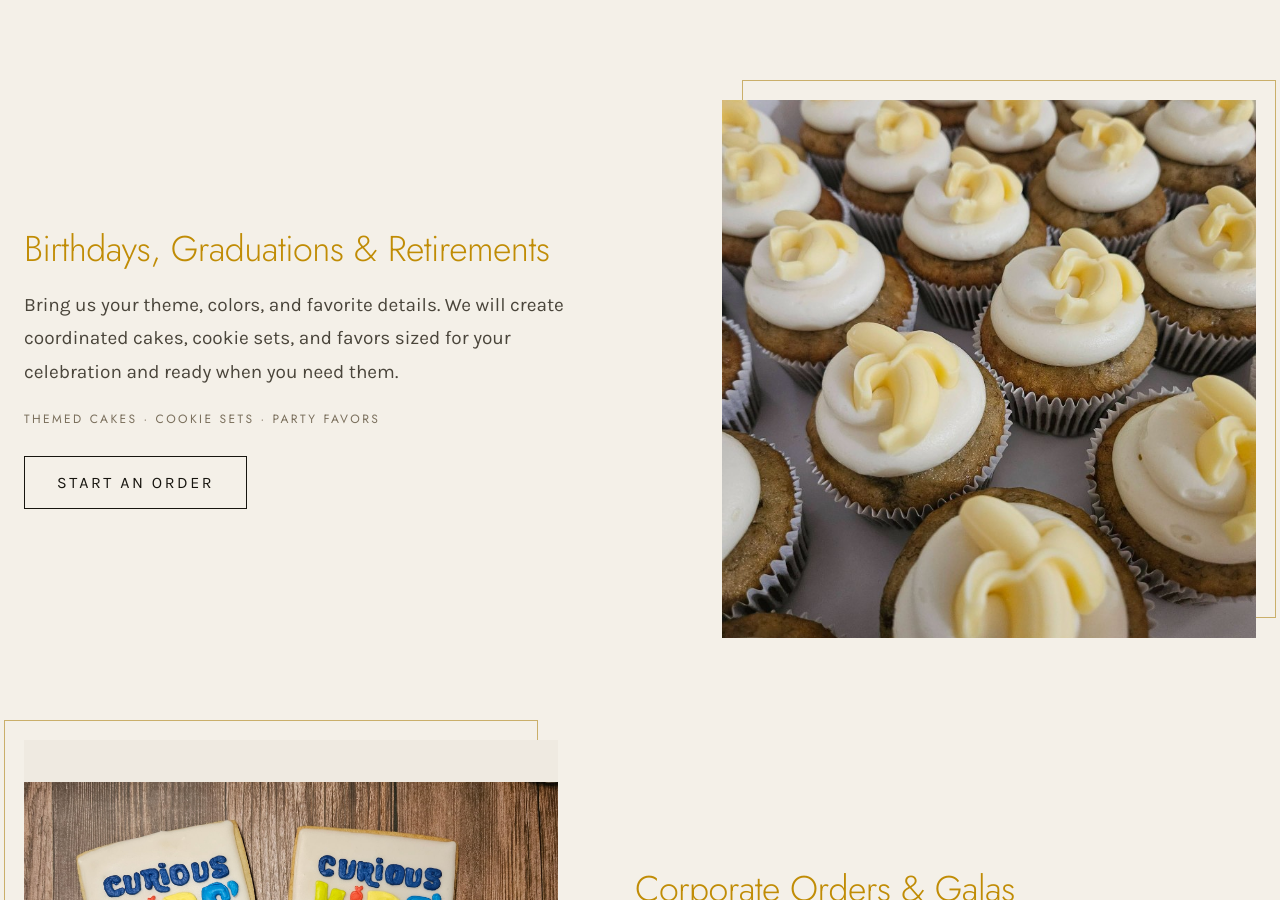
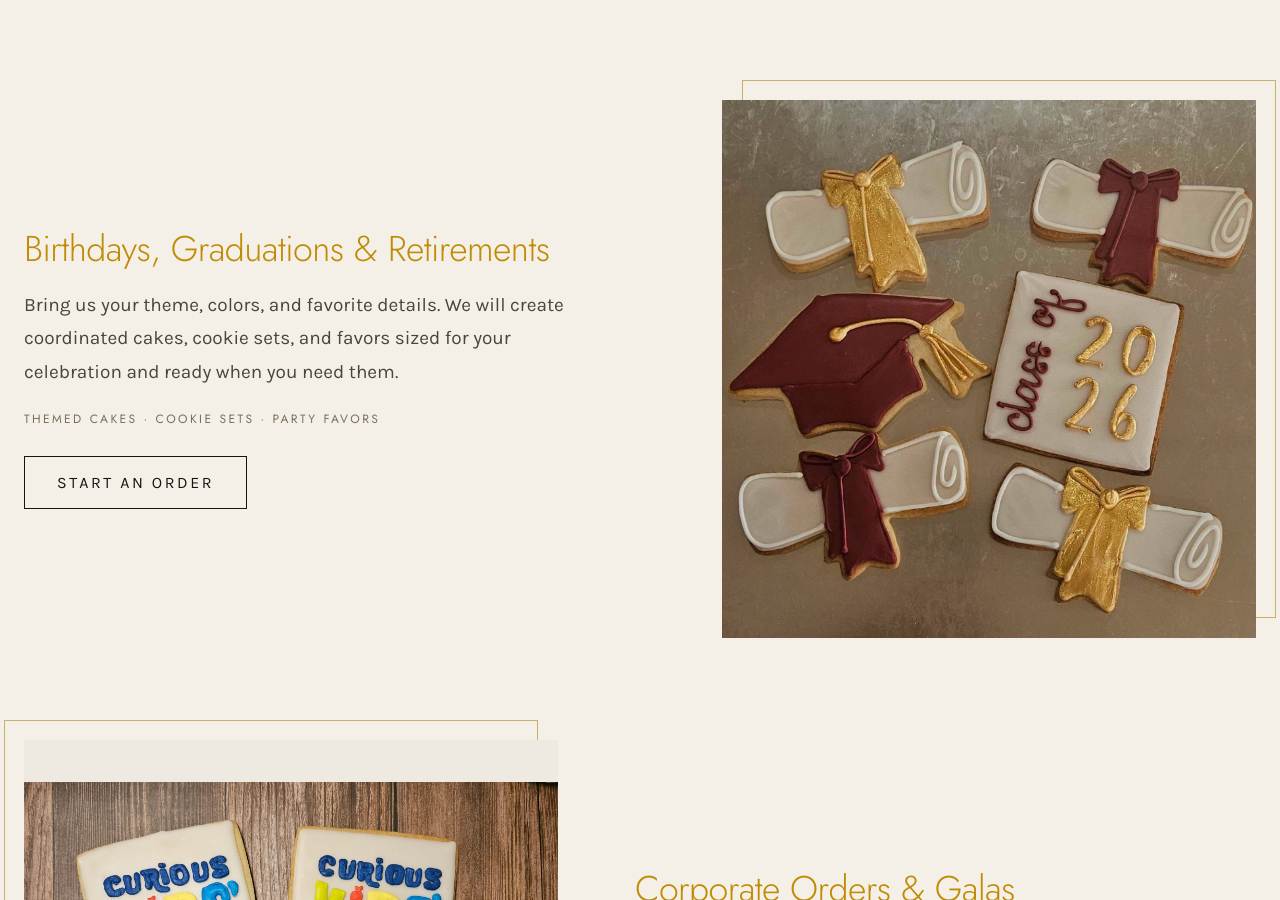
Before and after one commit to webstix-git/Amanda-Jane-s-Bakery, a Next.js app: page /catering in a window 1280 px wide. Shown: the part 1343-2243 px from the top of the page. Built offline with nearby package versions, Linux system fonts and the light colour scheme.

Commit message:
feedaback

```diff
--- /dev/null
+++ b/_copy-grad.js
@@ -0,0 +1,6 @@
+const fs = require('fs');
+fs.copyFileSync(
+  'C:\\Users\\DELL\\.cursor\\projects\\c-Next-js-projects-Amanda-Jane-s-Bakery\\assets\\c__Users_DELL_AppData_Roaming_Cursor_User_workspaceStorage_44708a79ac0d9e3fd19f0348b1c7c699_images_catering-wedding-86cdb060-87bf-443c-ae2b-15eb2ffcc598.png',
+  'C:\\Next-js-projects\\Amanda Jane\'s Bakery\\public\\images\\catering-corporate.jpg'
+);
+console.log('done');
--- a/app/catering/page.tsx
+++ b/app/catering/page.tsx
@@ -74,8 +74,8 @@ export default function CateringPage() {
             <div className="frame">
               <div className="frame-border right" />
               <Image
-                src="/images/catering-corporate.png"
-                alt="Banana cupcakes for a birthday or celebration order"
+                src="/images/catering-wedding.png"
+                alt="Hand-decorated graduation cookies with caps, diplomas, and Class of 2026 design"
                 width={900}
                 height={720}
               />
```
